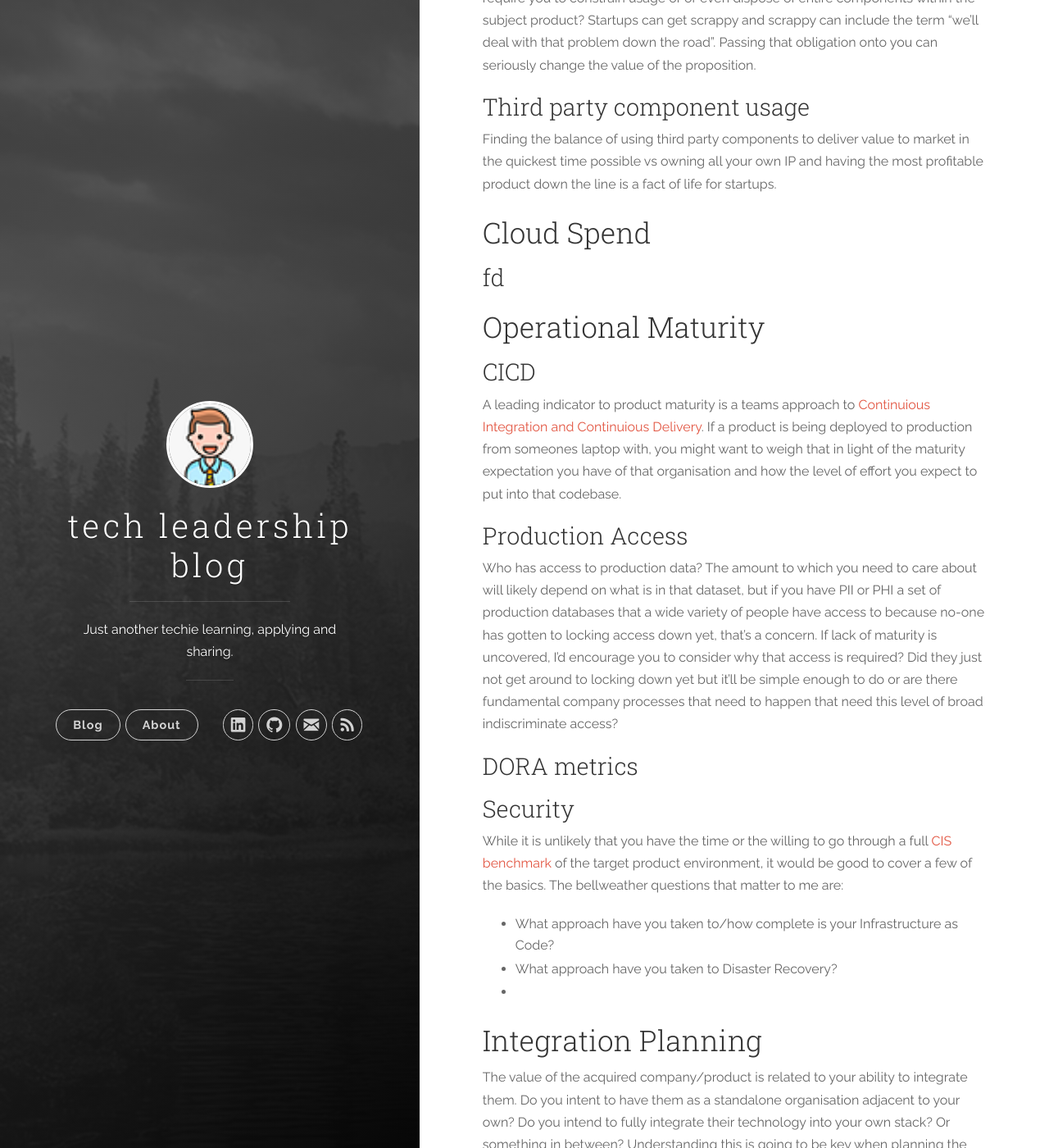
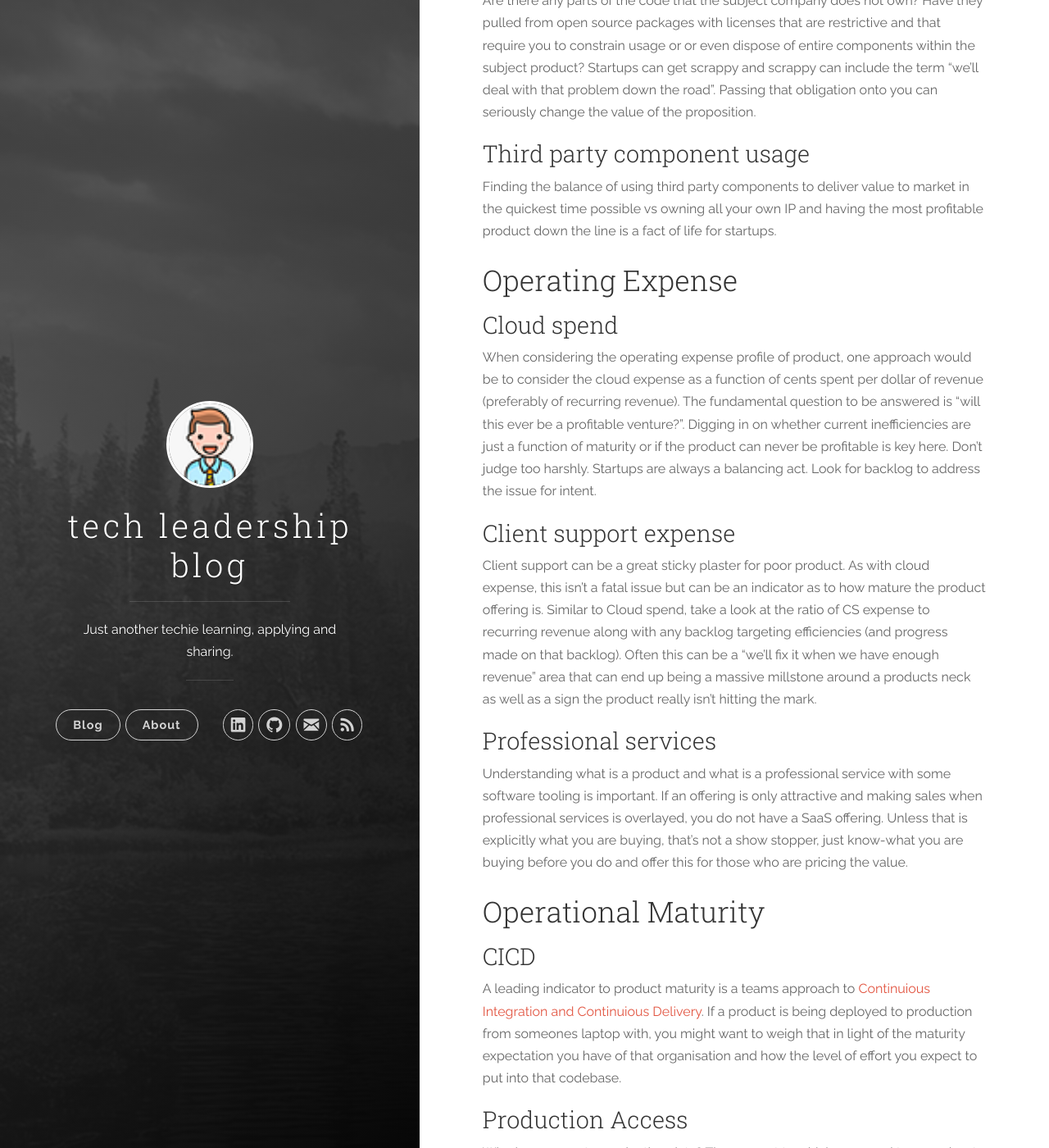
Before and after one commit to nomadicj/nomadicj.github.io, a Jekyll site: the page built from _posts/2022-11-25-Buyer Beware | Considerations when weighing and M&A opportunity.md, in a window 1280 px wide and 1400 px high, scrolled down 2846 px. Shown: the whole window at 82% size. Built offline with Jekyll 4.4.1, drawn with Linux system fonts in a browser that asks for light colours; some of the changed text lies outside the part shown.

Commit message:
Update 2022-11-25-Buyer Beware | Considerations when weighing and M&A opportunity.md

```diff
--- a/_posts/2022-11-25-Buyer Beware | Considerations when weighing and M&A opportunity.md
+++ b/_posts/2022-11-25-Buyer Beware | Considerations when weighing and M&A opportunity.md
@@ -52,9 +52,19 @@ Are there any parts of the code that the subject company does not own? Have they
 
 Finding the balance of using third party components to deliver value to market in the quickest time possible vs owning all your own IP and having the most profitable product down the line is a fact of life for startups.
 
-## Cloud Spend
+## Operating Expense
 
-### fd
+### Cloud spend
+
+When considering the operating expense profile of product, one approach would be to consider the cloud expense as a function of cents spent per dollar of revenue (preferably of recurring revenue). The fundamental question to be answered is "will this ever be a profitable venture?”. Digging in on whether current inefficiencies are just a function of maturity or if the product can never be profitable is key here. Don't judge too harshly. Startups are always a balancing act. Look for backlog to address the issue for intent.
+
+### Client support expense
+
+Client support can be a great sticky plaster for poor product. As with cloud expense, this isn’t a fatal issue but can be an indicator as to how mature the product offering is. Similar to Cloud spend, take a look at the ratio of CS expense to recurring revenue along with any backlog targeting efficiencies (and progress made on that backlog). Often this can be a “we’ll fix it when we have enough revenue” area that can end up being a massive millstone around a products neck as well as a sign the product really isn’t hitting the mark.
+
+### Professional services
+
+Understanding what is a product and what is a professional service with some software tooling is important. If an offering is only attractive and making sales when professional services is overlayed, you do not have a SaaS offering. Unless that is explicitly what you are buying, that’s not a show stopper, just know-what you are buying before you do and offer this for those who are pricing the value.
 
 ## Operational Maturity
 
```
